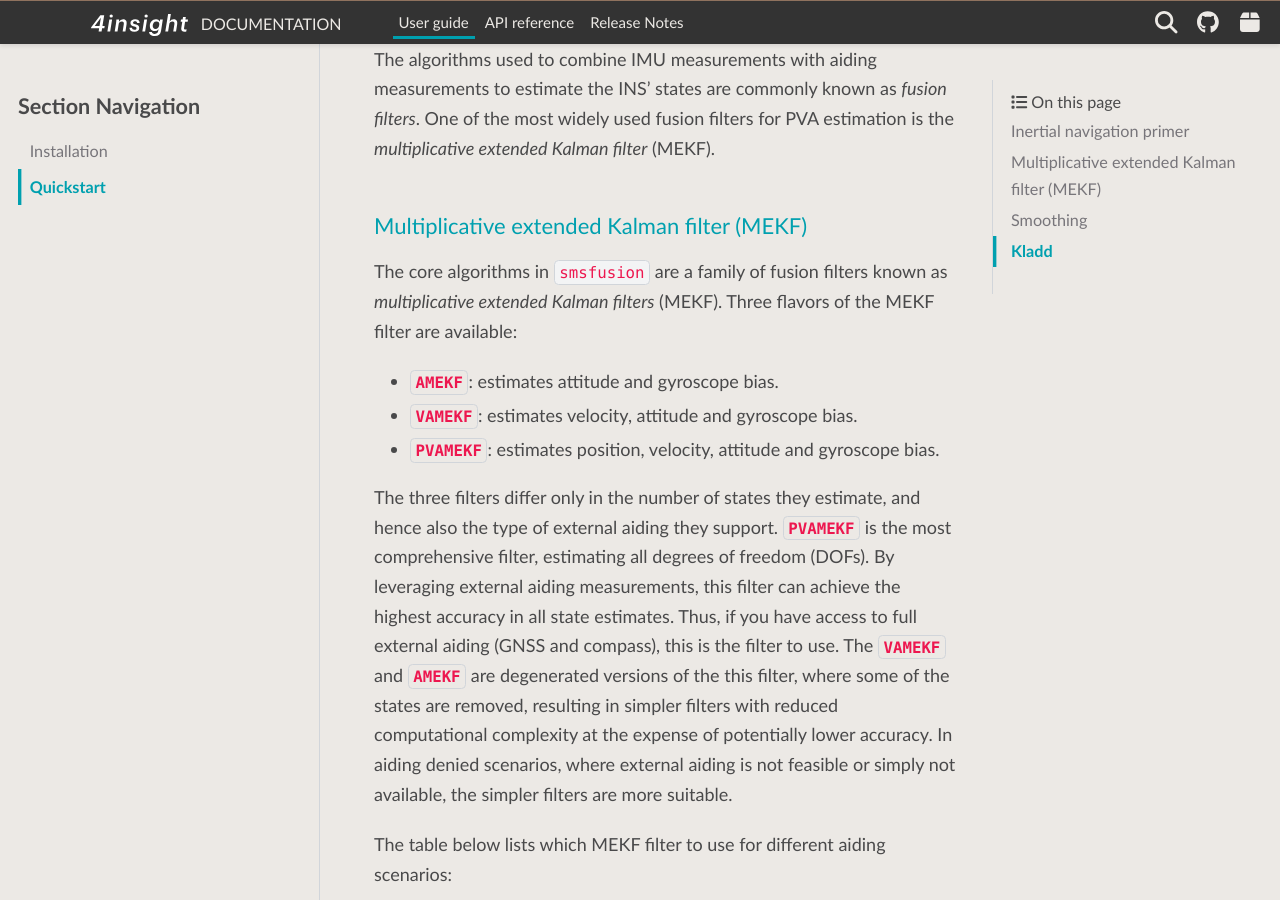
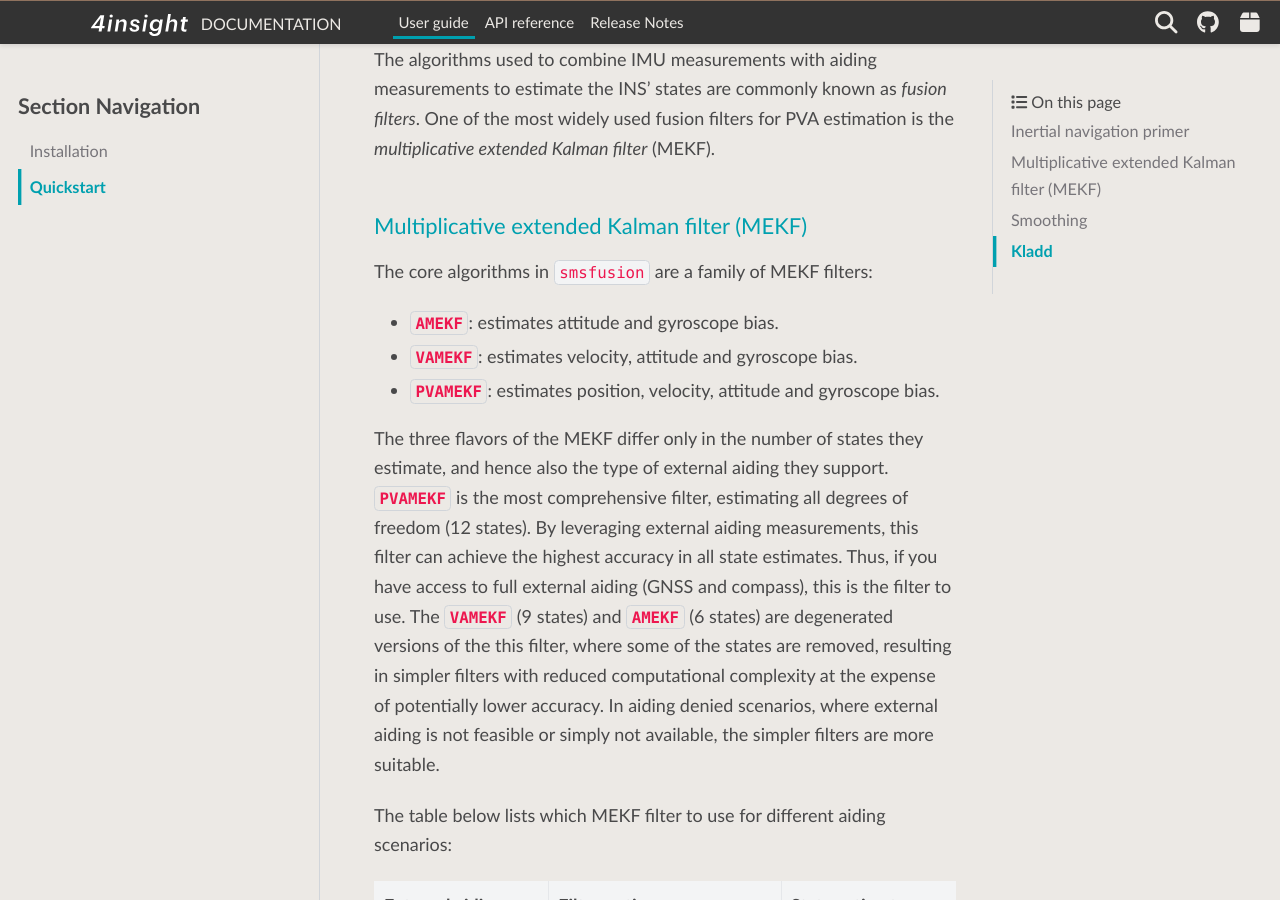
Before and after one commit to 4Subsea/smsfusion-python, a Sphinx documentation site: the page built from docs/user_guide/quickstart.rst, in a window 1280 px wide and 900 px high, scrolled down 692 px. Built offline with Sphinx 7.4.7 and the PyData theme 0.15.4, drawn with Linux system fonts in a browser that asks for light colours.

Commit message:
some changes

```diff
--- a/docs/user_guide/quickstart.rst
+++ b/docs/user_guide/quickstart.rst
@@ -23,20 +23,18 @@
 Multiplicative extended Kalman filter (MEKF)
 --------------------------------------------
 
-The core algorithms in ``smsfusion`` are a family of fusion filters known as
-`multiplicative extended Kalman filters` (MEKF). Three flavors of the MEKF filter
-are available:
+The core algorithms in ``smsfusion`` are a family of MEKF filters:
 
 - :class:`~smsfusion.AMEKF`: estimates attitude and gyroscope bias.
 - :class:`~smsfusion.VAMEKF`: estimates velocity, attitude and gyroscope bias.
 - :class:`~smsfusion.PVAMEKF`: estimates position, velocity, attitude and gyroscope bias.
 
-The three filters differ only in the number of states they estimate, and hence also
+The three flavors of the MEKF differ only in the number of states they estimate, and hence also
 the type of external aiding they support. :class:`~smsfusion.PVAMEKF` is the most
-comprehensive filter, estimating all degrees of freedom (DOFs). By leveraging external
+comprehensive filter, estimating all degrees of freedom (12 states). By leveraging external
 aiding measurements, this filter can achieve the highest accuracy in all state estimates.
 Thus, if you have access to full external aiding (GNSS and compass), this is the
-filter to use. The :class:`~smsfusion.VAMEKF` and :class:`~smsfusion.AMEKF` are
+filter to use. The :class:`~smsfusion.VAMEKF` (9 states) and :class:`~smsfusion.AMEKF` (6 states) are
 degenerated versions of the this filter, where some of the states are removed,
 resulting in simpler filters with reduced computational complexity at the expense
 of potentially lower accuracy. In aiding denied scenarios, where external aiding
```
